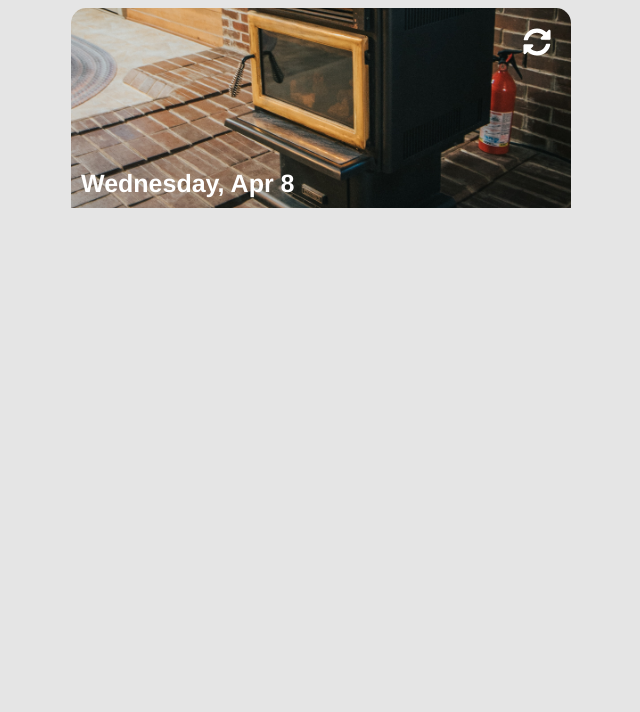
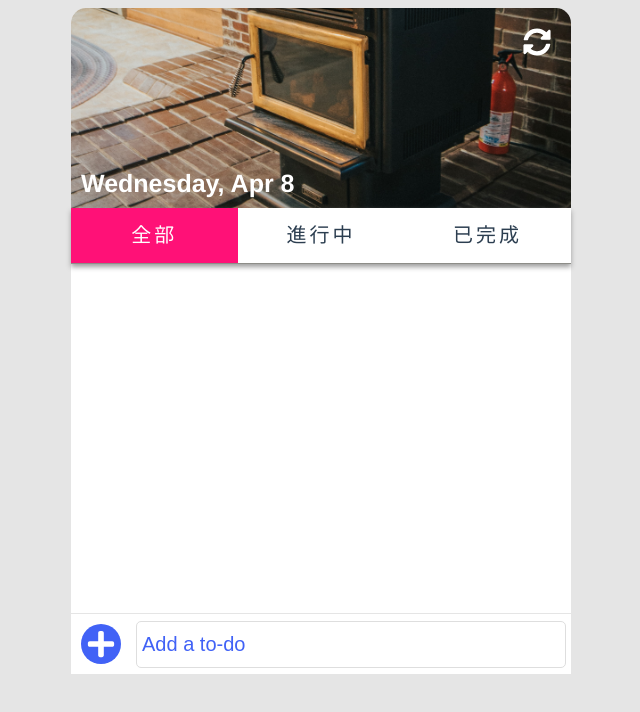
Before and after one commit to penghuachen/vuetodolist, a Vue app: page / in a window 1280 px wide. Shown: the top 712 px of the page, without its empty margins (319-959 px from the left). Built offline with nearby package versions, Linux system fonts and the light colour scheme.

Commit message:
[feat]: container component import content component, add task component

```diff
--- a/src/views/container.vue
+++ b/src/views/container.vue
@@ -1,15 +1,21 @@
 <template>
   <div class="container">
     <todo-header></todo-header>
+    <todo-content></todo-content>
+    <todo-addtask></todo-addtask>
   </div>
 </template>
 
 <script>
-import header from '@/components/header.vue'
+import header from '@/components/header.vue';
+import content from '@/components/content.vue';
+import addTask from '@/components/add-task.vue';
 
 export default {
   components: {
-    'todo-header': header
+    'todo-header': header,
+    'todo-content': content,
+    'todo-addtask': addTask,
   }
 }
 </script>
```
